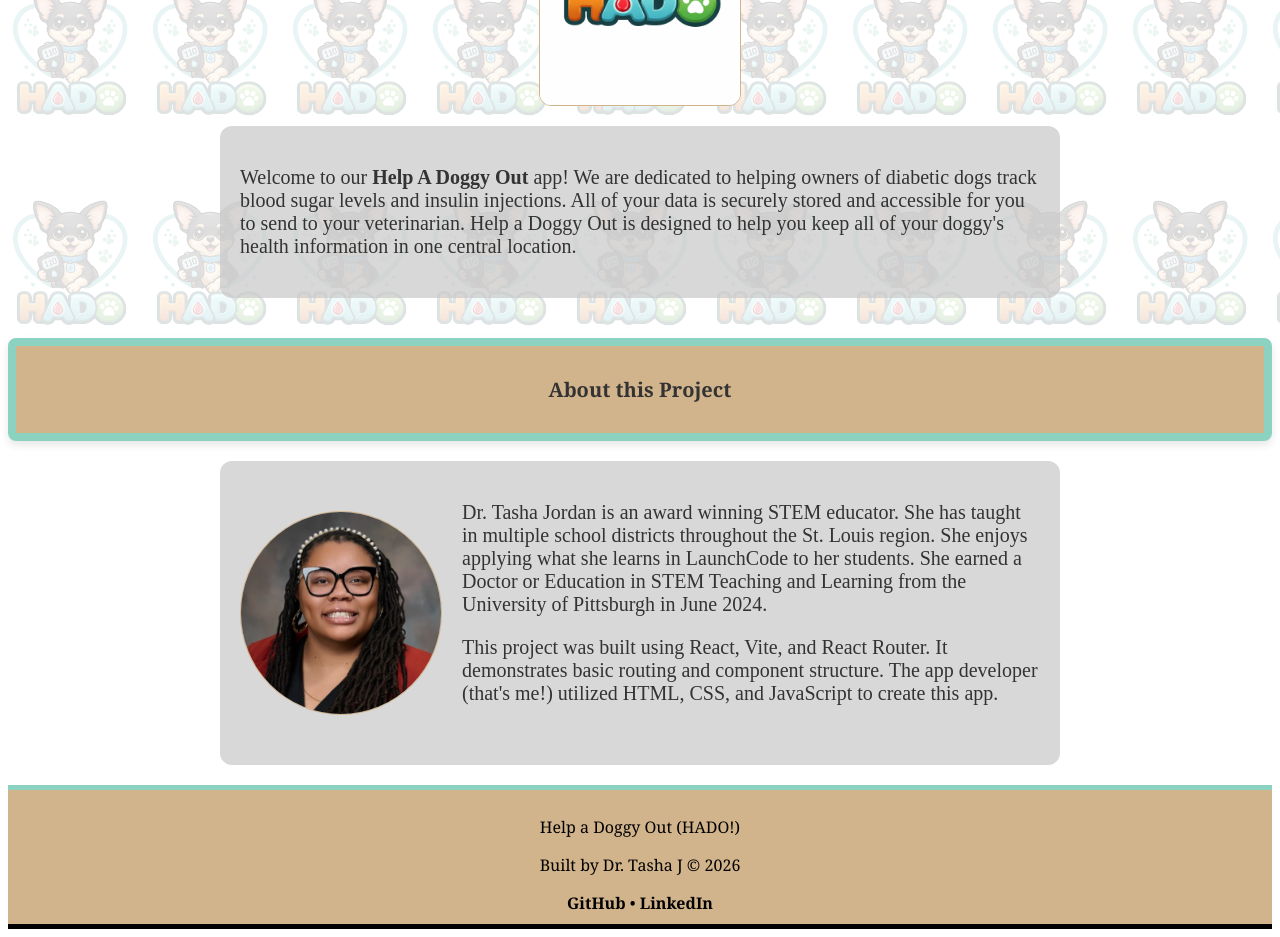
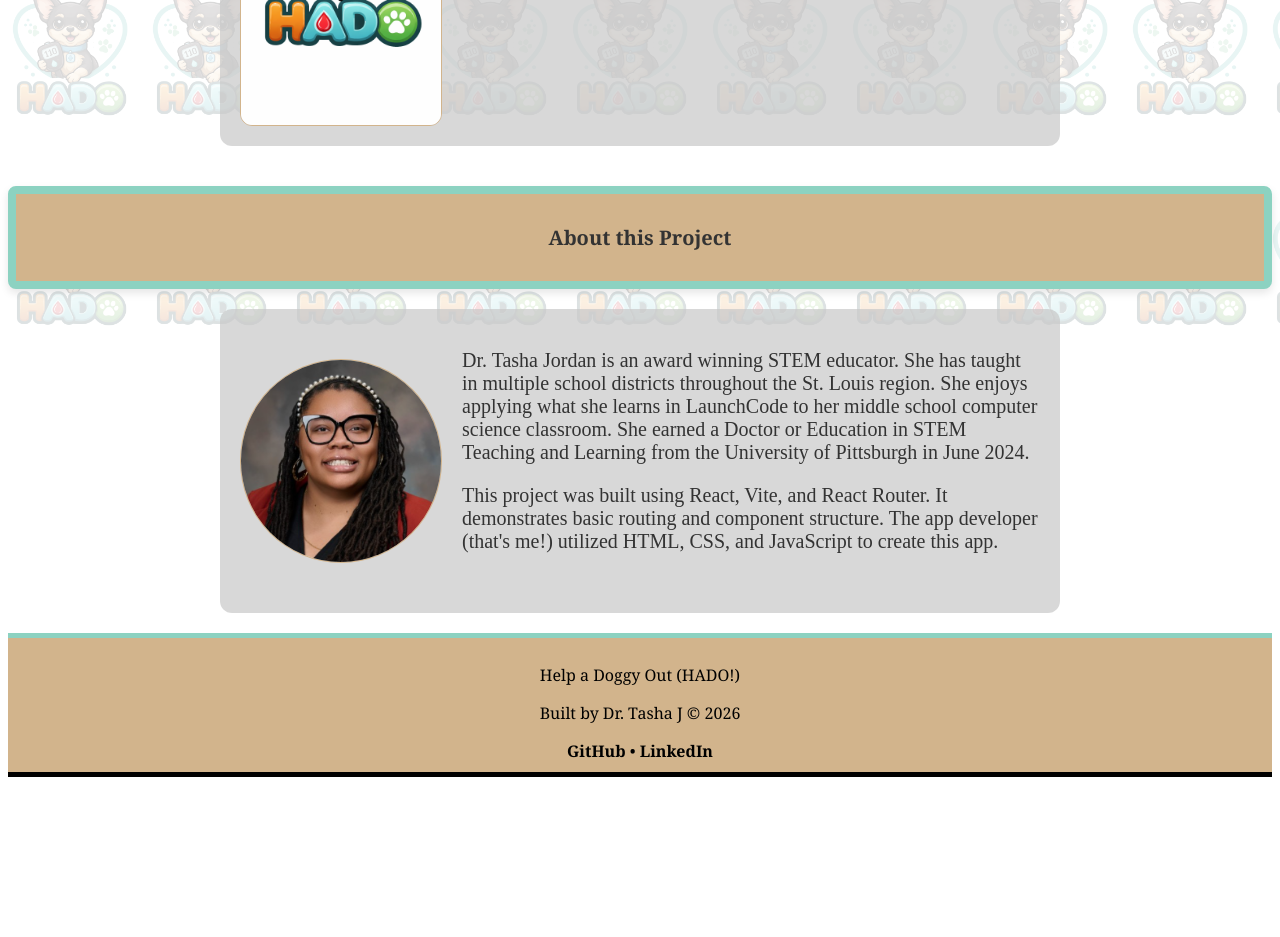
Before and after one commit to tashaljordan-dev/Final-Project_Unit-1, a React (Vite) app in the folder vite-project/: page / in a window 1280 px wide. Shown: the part 460-1397 px from the top of the page. After the commit the page ends 1245 px from the top, so only its background shows below. Built offline with nearby package versions, Linux system fonts and the light colour scheme.

Commit message:
Update Home.jsx

```diff
--- a/vite-project/src/Home.jsx
+++ b/vite-project/src/Home.jsx
@@ -10,9 +10,9 @@ function Home() {
 <div className="title-box">
   <h1> Welcome to Help A Doggy Out!</h1>
 </div>
+        <div className="about-row">
 
 <img src={logo} className="logo" alt="Logo" />
-        <div className="about-row">
 
         <h3>
           Welcome to our <strong>Help A Doggy Out</strong> app! We are dedicated to helping owners of diabetic dogs track blood sugar levels and insulin injections.
@@ -24,7 +24,7 @@ function Home() {
         <div className="about-row">
 
     <img src={Headshot} className="headshot" alt="Headshot" />
-        <h3>Dr. Tasha Jordan is an award winning STEM educator. She has taught in multiple school districts throughout the St. Louis region. She enjoys applying what she learns in LaunchCode to her students. She earned a Doctor or Education in STEM Teaching and Learning from the University of Pittsburgh in June 2024.
+        <h3>Dr. Tasha Jordan is an award winning STEM educator. She has taught in multiple school districts throughout the St. Louis region. She enjoys applying what she learns in LaunchCode to her middle school computer science classroom. She earned a Doctor or Education in STEM Teaching and Learning from the University of Pittsburgh in June 2024.
 
           <p>
           This project was built using React, Vite, and React Router. It demonstrates basic routing and component structure. The app developer (that's me!)
```
